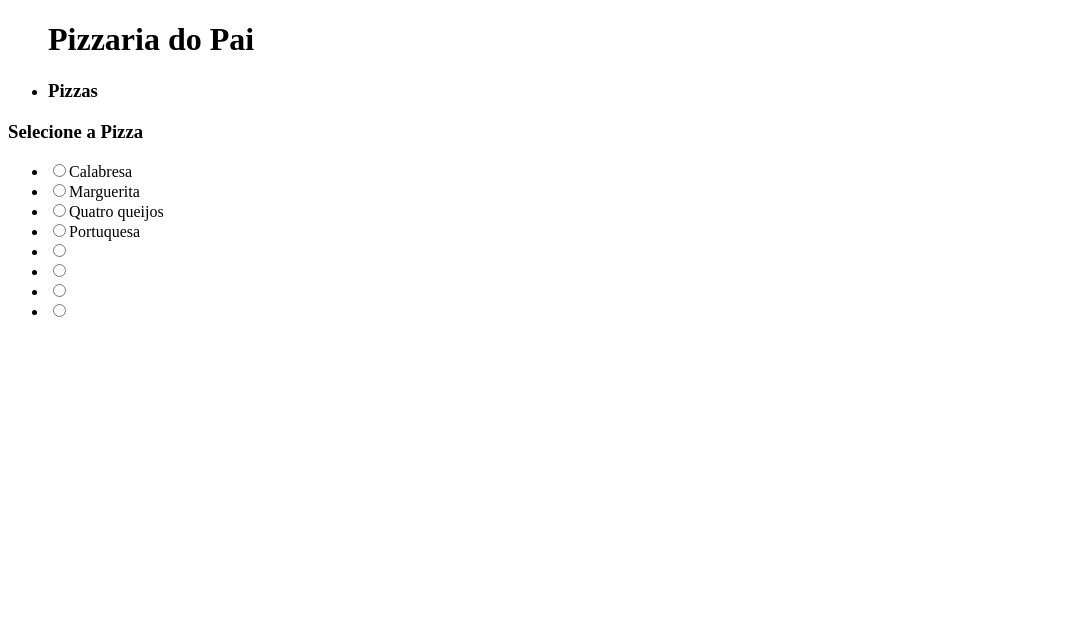
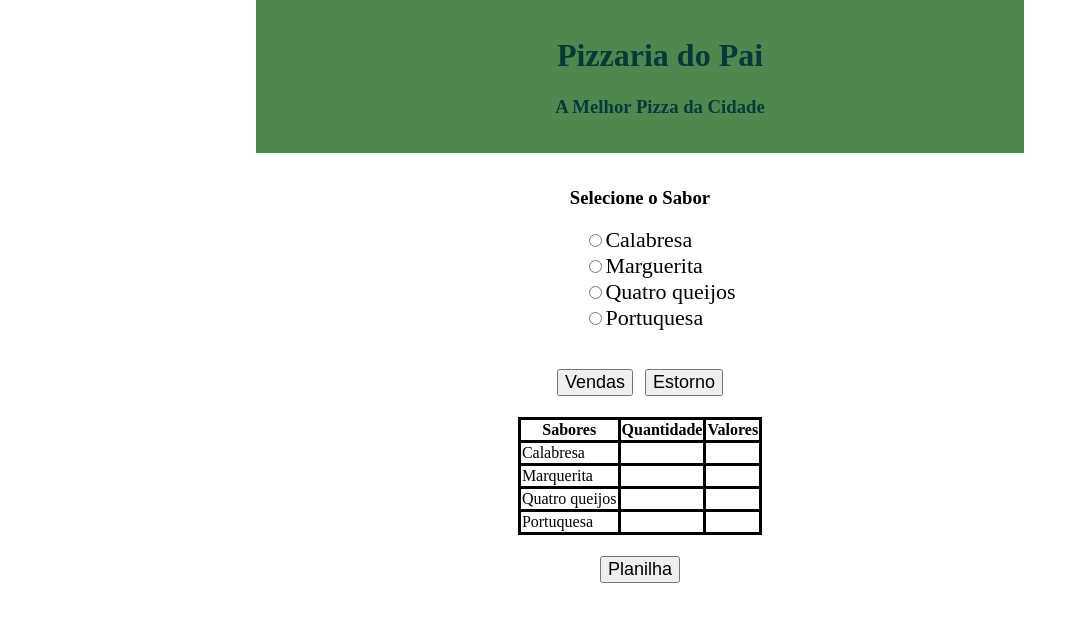
Before and after one commit to GleisonLemos/Pizzariadopai, a plain HTML site: page index.html in a window 1280 px wide. Shown: the whole page, without its empty margins (0-1078 px from the left). Drawn offline with Linux system fonts and the light colour scheme.

Commit message:
Adicionando o estilo e as funçoes

```diff
--- a/css/style.css
+++ b/css/style.css
@@ -0,0 +1,50 @@
+body{
+    margin: auto;
+    width: 60%;
+}
+
+header{
+    display: flex;
+    justify-content: center;
+    background-color: rgb(79, 136, 79);
+    color: rgb(5, 58, 59);
+    text-align: center;
+}
+
+header ul h1{
+    text-align: center;
+}
+header ul li {
+    list-style: none;
+    text-align: center;
+}
+
+section form h3{
+    text-align: center;
+}
+section form ul li{
+    list-style: none;
+}
+
+section form ul li label{
+    font-size: 22px;
+}
+
+section{
+    margin-top: 2%;
+    display: flex;
+    justify-content: center;
+    font-size: medium;
+}
+
+section button{
+    margin: 6px;
+    font-size: 18px;
+}
+
+table, th, td{
+    border: 3px solid black;
+    border-collapse: collapse;
+    border-radius: 6px;
+    font-size: medium;
+}
--- a/index.html
+++ b/index.html
@@ -13,23 +13,48 @@
     <header>
         <ul>
             <h1>Pizzaria do Pai</h1>
-            <li><h3>Pizzas</h3></li>
+            <li><h3>A Melhor Pizza da Cidade</h3></li>
         </ul>
     </header>
     <section>
-        <h3>Selecione a Pizza</h3>
+
         <form>
+            <h3>Selecione o Sabor</h3>
             <ul>
-                <li><input type="radio" id="calabresa" name="sabores" ><label for="">Calabresa</label></li>
-                <li><input type="radio" id="marguerita" name="sabores"><label for="">Marguerita</label></li>
-                <li><input type="radio" id="quatro queijos" name="sabores"><label for="">Quatro queijos</label></li>
-                <li><input type="radio" id="portuguesa" name="sabaores"><label for="">Portuquesa</label></li>
-                <li><input type="radio" id="napolitana" name="sabores"></li>
-                <li><input type="radio" id="muçarela" name="sabores"></li>
-                <li><input type="radio" id="romeu e julieta" name="sabores"></li>
-                <li><input type="radio" id="brigadeiro" name="sabores"></li>
+                <li><input type="radio" id="calabresa" name="sabores" ><label for="calbresa">Calabresa</label></li>
+                <li><input type="radio" id="marguerita" name="sabores"><label for="marguerita">Marguerita</label></li>
+                <li><input type="radio" id="quatroqueijos" name="sabores"><label for="quatroqueijos">Quatro queijos</label></li>
+                <li><input type="radio" id="portuguesa" name="sabores"><label for="portuquesa">Portuquesa</label></li>
+
             </ul>
         </form>
+    </section>
+    <section>
+        <button id="vendas">Vendas</button><button id="estorno">Estorno</button>
+
+    </section>
+    <section>
+
+        <table id="tabela">
+            <tr>
+              <th>Sabores</th><th>Quantidade</th><th>Valores</th>
+            </tr>
+            <tr>
+                <td>Calabresa</td><td id="resultado-c"></td><td id="venda-c"></td>
+            </tr>
+            <tr>
+                <td>Marquerita</td><td id="resultado-m"></td><td id="venda-m"></td>
+            </tr>
+            <tr>
+                <td>Quatro queijos</td><td id="resultado-q"></td><td id="venda-q"></td>
+            </tr>
+            <tr>
+                <td>Portuquesa</td><td id="reaultado-p"></td><td id="venda-p"></td>
+            </tr>
+        </table>
+    </section>
+    <section>
+        <button id="exportar">Planilha</button>
     </section>
 
 
--- a/js/javascript.js
+++ b/js/javascript.js
@@ -0,0 +1,27 @@
+'use strict';
+//Variaveis
+let somaCalabresa = 0;
+let somaMarguerita = 0;
+let somaQuatroqueijos = 0;
+let somaPortuguesa = 0;
+let vendaCalabresa = 0.00;
+let vendaMaguerita = 0.00;
+let vendaQuatroqueijos = 0.00;
+let vendaPortuguesa = 0.00;
+
+let btnVendas = document.getElementById('vendas');
+let btnEstorno = document.getElementById('estorno');
+let btnPlanilha = document.getElementById('exportar');
+
+//Eventos
+btnVendas.addEventListener('click' , vendas, false);
+btnEstorno.addEventListener('click', estorno, false);
+btnPlanilha.addEventListener('click' , planilha, false);
+
+//Funções
+function vendas(e)[
+    if(document.getElementById('clabresa') .cheked){
+        somaCalabresa = somaCalabresa + 1;
+        vendaCalabresa = vendaCalabresa + 30.00;
+    }else if(document.addEventListener('marguerita').cheked)
+]
```
